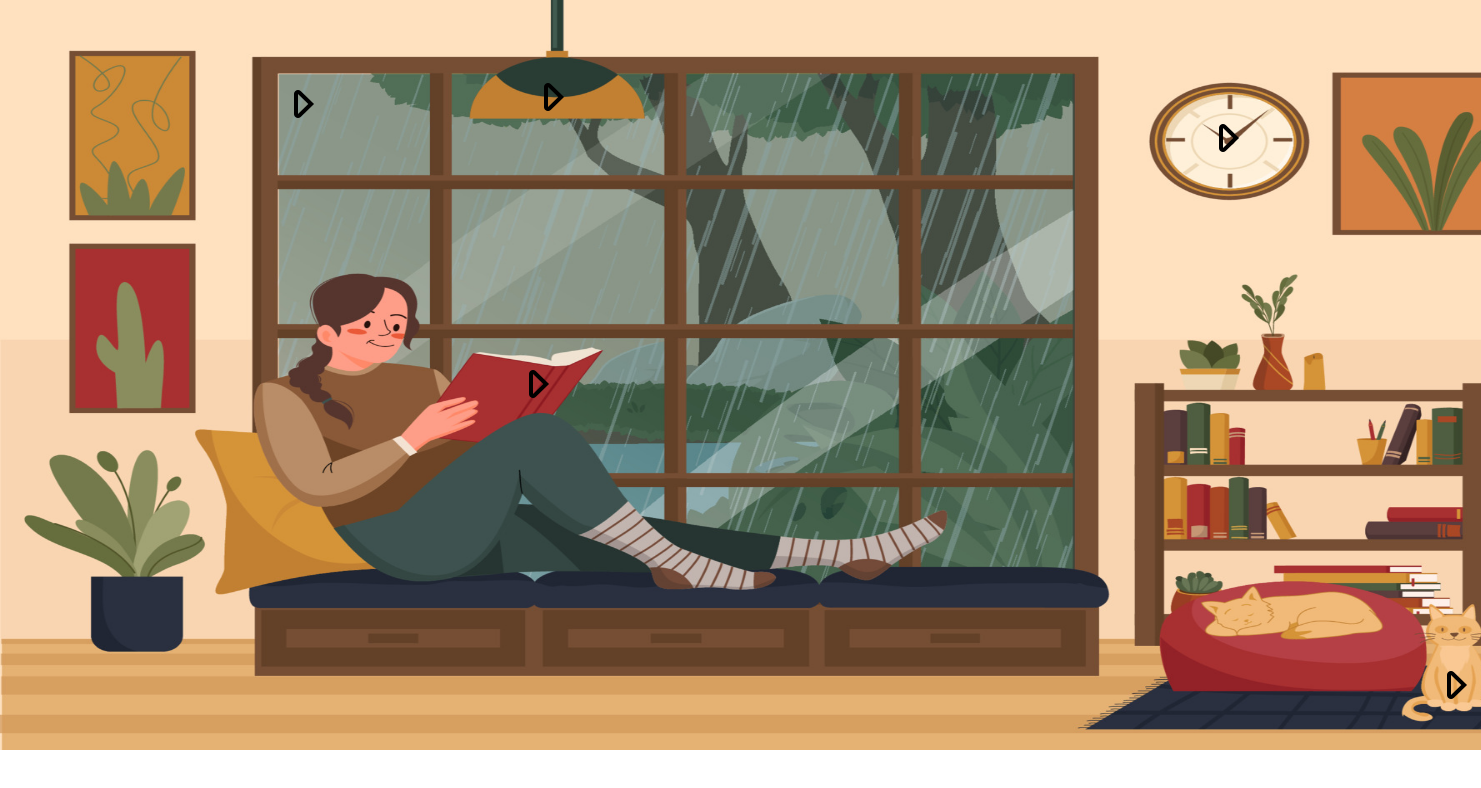
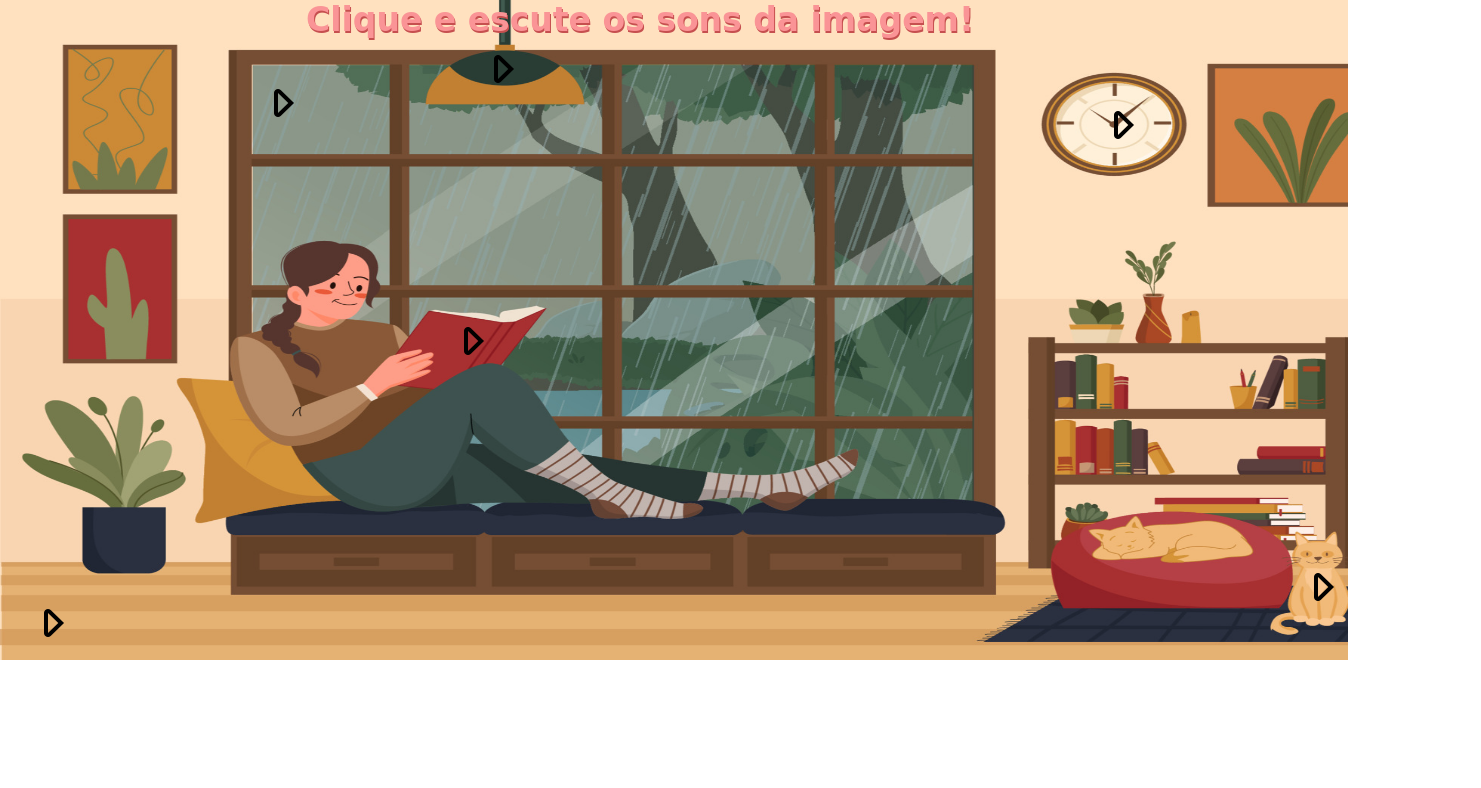
Before and after one commit to giovannarenner/Projeto-Sons, a plain HTML site: page index.html in a window 1280 px wide. Shown: the whole page, 1481 px wide, since content can reach past the window. Drawn offline with Linux system fonts and the light colour scheme; a web font is replaced by a local one.

Commit message:
Projeto Som

```diff
--- a/css/style.css
+++ b/css/style.css
@@ -3,35 +3,48 @@
 
 }
 body{
-    background-image: url(/img/book.jpg);
-    background-size: 1600px 750px;
+    background-image: url(../img/book.jpg);
+    background-size: 1450px 660px;
     background-repeat: no-repeat;
 }
 
 .img1 {
 
-  margin-top: 80px;
-  margin-left: 280px;
+  margin-top: 40px;
+  margin-left: 260px;
 
 
 }
 
 .img2{
-    margin-top: -18px;
-    margin-left:1205px;
+    margin-top: -30px;
+    margin-left:1100px;
 
 }
 .img3{
 
-    margin-top: 495px;
-    margin-left:1433px;
+    margin-top: 410px;
+    margin-left:1300px;
 }
 .img4{
-    margin-top: -640px;
-    margin-left: 530px;
+    margin-top: -570px;
+    margin-left: 480px;
 
 }
 .img5{
-margin-top: 235px;
-margin-left: 515px;
+margin-top: 220px;
+margin-left: 450px;
 }
+.img6{
+
+    margin-top: 230px;
+    margin-left: 30px;
+}
+
+h1{
+    text-align: center;
+    font-size: 33px;
+    font-family: 'Ms Madi', cursive;
+    color: rgb(250, 148, 150);
+    text-shadow: rgb(198, 79, 79) 1px 2px;
+}
--- a/index.html
+++ b/index.html
@@ -5,8 +5,14 @@
     <meta http-equiv="X-UA-Compatible" content="IE=edge">
     <meta name="viewport" content="width=device-width, initial-scale=1.0">
     <link rel="stylesheet" href="./css/style.css">
+    <link rel="preconnect" href="https://fonts.googleapis.com">
+    <link rel="preconnect" href="https://fonts.gstatic.com" crossorigin>
+    <link href="https://fonts.googleapis.com/css2?family=Ms+Madi&display=swap" rel="stylesheet">
     <title>Document</title>
 </head>
+<header>
+<h1>Clique e escute os sons da imagem! </h1>
+</header>
 <body>
 
     <div class="img1">
@@ -28,6 +34,9 @@
 <div class="img5">
     <img src="./img/play.png" alt="" id="img5"> <audio src="./audio/livro.mp3" id="m5"></audio>
 </div>
+<div class="img6">
+    <img src="./img/play.png" alt="" id="img6"> <audio src="./audio/madeira.mp3" id="m6"></audio>
+</div>
 
 <script src="./js/script.js"></script>
 </body>
--- a/js/script.js
+++ b/js/script.js
@@ -3,6 +3,8 @@ const som2 = document.getElementById('m2')
 const som3 = document.getElementById('m3')
 const som4= document.getElementById('m4')
 const som5= document.getElementById('m5')
+const som6= document.getElementById('m6')
+
 
 img1.addEventListener('click', ()=>{
     som1.src = "./audio/chuva.mp3"
@@ -26,3 +28,8 @@ img5.addEventListener('click', ()=>{
     som5.src = "./audio/livro.mp3"
     m5.play();
 })
+
+img6.addEventListener('click', ()=>{
+    som6.src = "./audio/madeira.mp3"
+    m6.play();
+})
```
